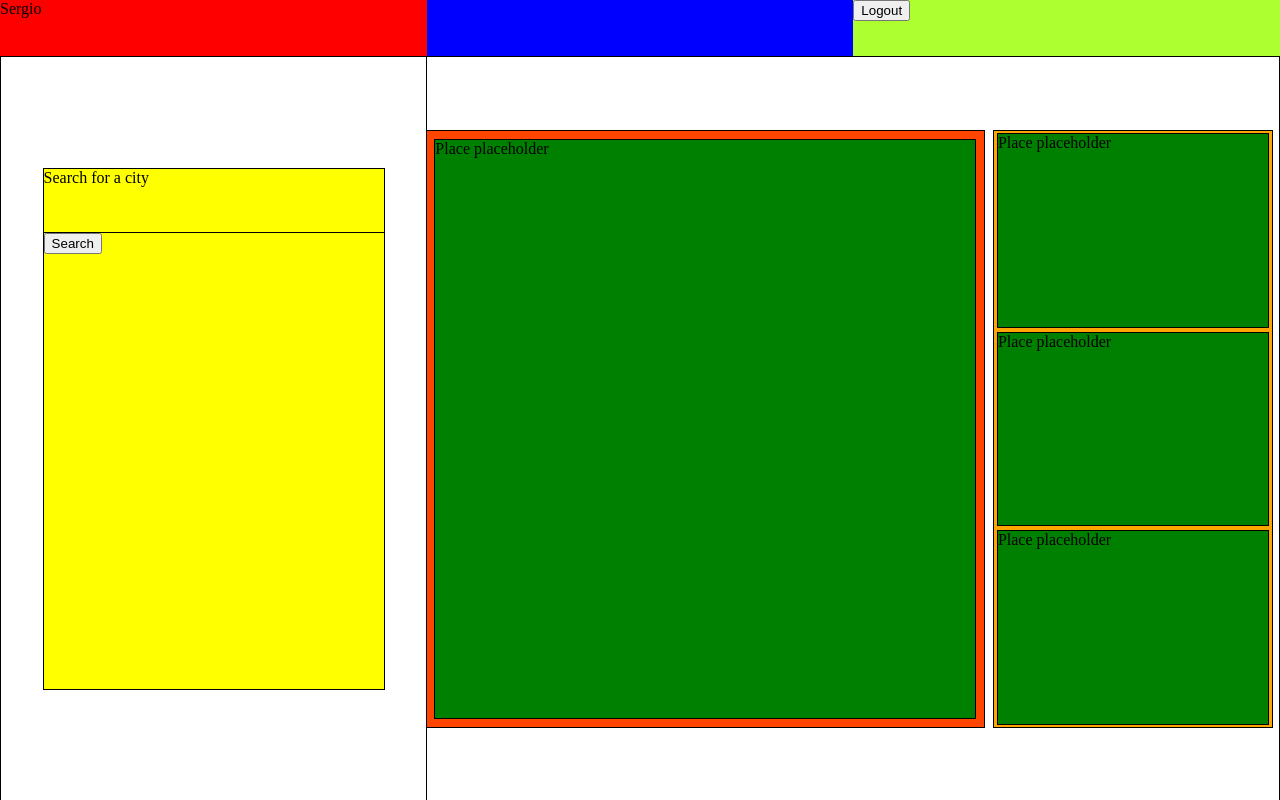
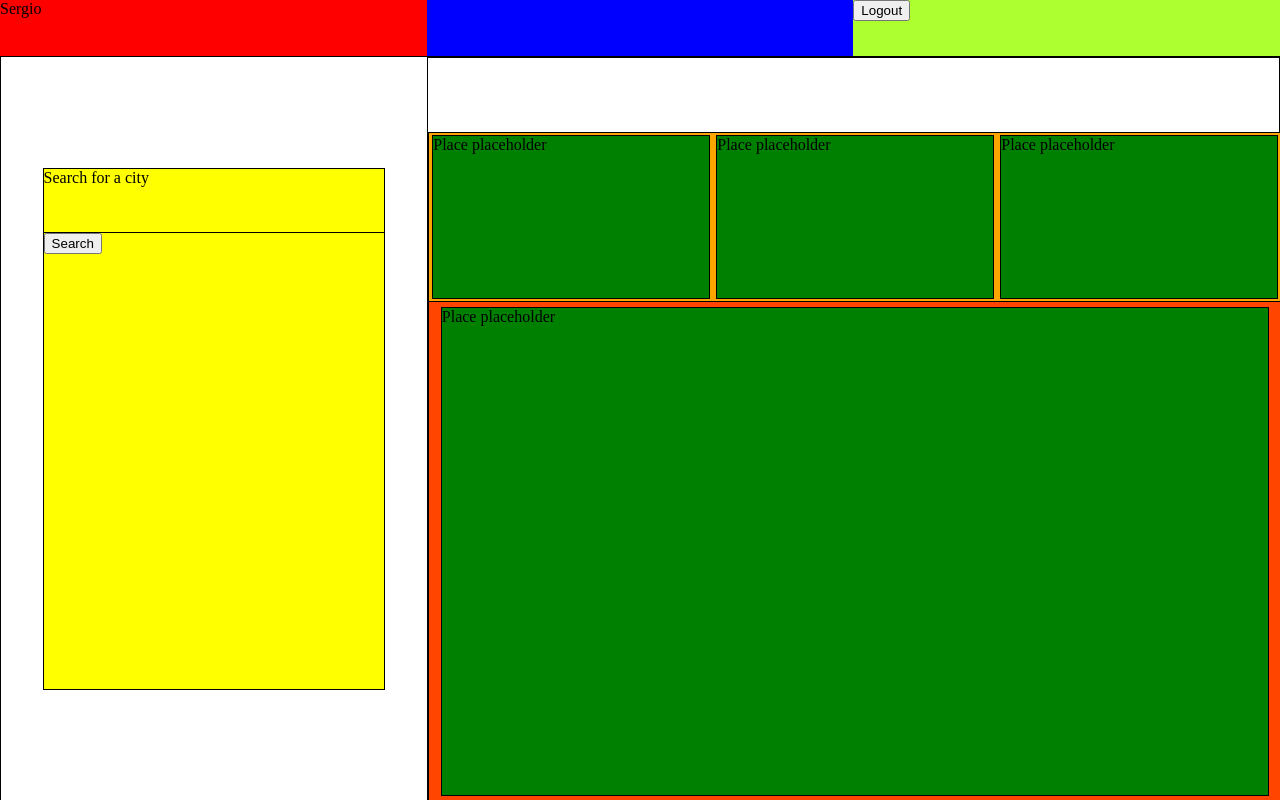
Before and after one commit to seenevz/Holiday_Planner_Frontend, a React (Create React App) app: page /home in a window 1280 px wide. Built offline with nearby package versions, Linux system fonts and the light colour scheme.

Commit message:
added tag search panel

```diff
--- /dev/null
+++ b/src/components/CategoryTag.js
@@ -0,0 +1,9 @@
+import React from "react";
+
+class CategoryTag extends React.Component {
+   render() {
+      return <div>cityTag</div>;
+   }
+}
+
+export default CategoryTag;
--- a/src/components/CityPlaceholder.js
+++ b/src/components/CityPlaceholder.js
@@ -2,7 +2,7 @@ import React from "react";
 
 export default class CityPlaceholder extends React.Component {
    handleSelectCity = city => {
-      this.props.setCity({ city });
+      this.props.setCity(city);
    };
    render() {
       return (
--- a/src/containers/CreateTripContainer.js
+++ b/src/containers/CreateTripContainer.js
@@ -3,7 +3,8 @@ import CreateTripForm from "../components/CreateTripForm";
 import { connect } from "react-redux";
 import PlacesPickerContainer from "./PlacesPickerContainer";
 import PlacesSelectedContainer from "./PlacesSelectedContainer";
-import FindCity from "../components/FindCity";
+import FindCity from "./FindCity";
+import FindPlaces from "./FindPlaces";
 
 class CreateTripContainer extends React.Component {
    handleChangeInput = event => {
@@ -11,12 +12,16 @@ class CreateTripContainer extends React.Component {
    };
    render() {
       return (
+         <div className="create-trip-container">
+            <div className="create-trip-sidebar">
+               {this.props.trip.city ? (
+                  // <CreateTripForm
+                  //    {...this.props}
+                  //    handleChangeInput={this.handleChangeInput}
+                  // />
                   <>
-            {this.props.trip.city ? (
-               <CreateTripForm
-                  {...this.props}
-                  handleChangeInput={this.handleChangeInput}
-               />
+                     <FindPlaces />
+                  </>
                ) : (
                   <FindCity
                      results={this.props.app.results}
@@ -25,11 +30,15 @@ class CreateTripContainer extends React.Component {
                      handleChangeInput={this.handleChangeInput}
                   />
                )}
-            <div className="places-container">
+            </div>
+            <div className="create-trip-places-container">
+               <div style={{ height: "100%" }}>{this.props.trip.city}</div>
+               <div className="selection-container">
                   <PlacesPickerContainer />
                   <PlacesSelectedContainer />
                </div>
-         </>
+            </div>
+         </div>
       );
    }
 }
--- a/src/components/FindCity.js
+++ b/src/containers/FindCity.js
@@ -1,5 +1,5 @@
 import React from "react";
-import CityPlaceholder from "./CityPlaceholder";
+import CityPlaceholder from "../components/CityPlaceholder";
 import gql from "graphql-tag";
 import { withApollo } from "react-apollo";
 import { connect } from "react-redux";
--- /dev/null
+++ b/src/containers/FindPlaces.js
@@ -0,0 +1,18 @@
+import React from "react";
+import { connect } from "react-redux";
+import CategoryTag from "../components/CategoryTag";
+
+class FindPlaces extends React.Component {
+   render() {
+      return (
+         <div className="create-form">
+            <div>filter tags</div>
+            <div>
+               <CategoryTag />
+            </div>
+         </div>
+      );
+   }
+}
+
+export default connect(state => ({ ...state }))(FindPlaces);
--- a/src/containers/PlacesPickerContainer.js
+++ b/src/containers/PlacesPickerContainer.js
@@ -5,7 +5,7 @@ import { connect } from "react-redux";
 class PlacesPickerContainer extends React.Component {
    render() {
       return (
-         <div className="places-picker">
+         <div className="create-trip-places-picker">
             <PlacePlaceholder />
          </div>
       );
--- a/src/reducers/appReducer.js
+++ b/src/reducers/appReducer.js
@@ -1,4 +1,5 @@
 export const appReducer = (state = { section: "", results: [] }, action) => {
+   console.log("State:", action);
    switch (action.type) {
       case "SET_SECTION":
          return { ...state, section: action.payload };
--- a/src/style/home.css
+++ b/src/style/home.css
@@ -1,8 +1,16 @@
 .home {
+   height: 93vh;
+   border: 0.5px solid black;
+}
+
+.create-trip-container {
+   height: 100%;
    display: grid;
-   height: 93vh;
    grid-template-columns: 1fr 2fr;
-   border: 0.5px solid black;
+}
+
+.create-trip-sidebar {
+   display: grid;
 }
 
 .create-form {
@@ -16,39 +24,32 @@
    border: 0.5px solid black;
 }
 
-.create-form div {
-   text-align: center;
-}
-
-.places-container {
+.create-trip-places-container {
    display: grid;
-   grid-template-columns: 2fr 1fr;
-   column-gap: 2%;
+   grid-template-rows: 10%;
    border: 0.5px solid black;
-   place-self: center;
    height: 100%;
    width: 100%;
    grid-column: 2 / 3;
 }
 
-.places-picker {
+.create-trip-places-picker {
    display: grid;
-   grid-column: 1 / 2;
-   height: 80%;
+   gerid-row: 2 / 3;
+   height: 100%;
    width: 100%;
    border: 0.5px solid black;
-   place-self: center;
    background: orangered;
 }
 
 .selected-places {
    display: grid;
-   height: 80%;
+   grid-auto-flow: column;
+   grid-row: 1 / 2;
+   height: 100%;
    width: 100%;
    border: 0.5px solid black;
-   place-self: center;
    background: orange;
-   margin-inline-end: 5%;
 }
 
 .place-placeholder {
@@ -90,6 +91,11 @@
    background-color: white;
 }
 
+.selection-container {
+   display: grid;
+   grid-template-rows: 1fr 3fr;
+}
+
 h2 {
    margin-top: auto;
 }
```
Lines whose indentation alone changed are shown as unchanged.
